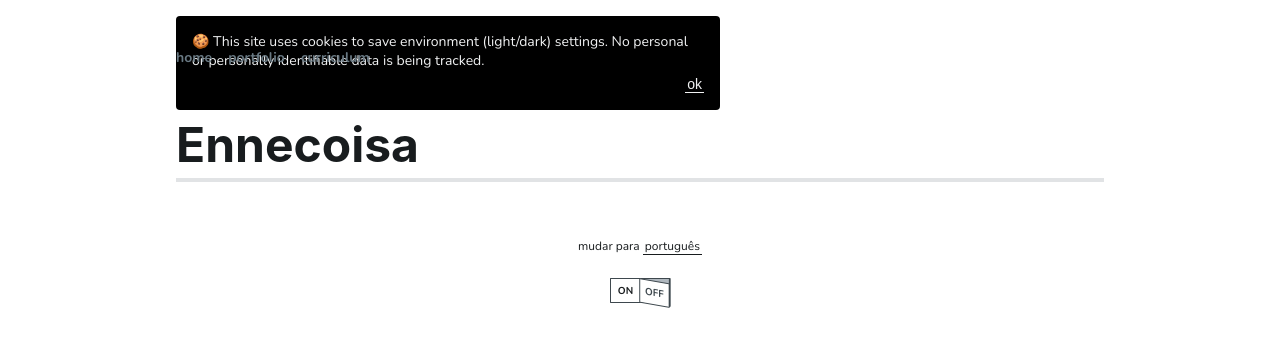
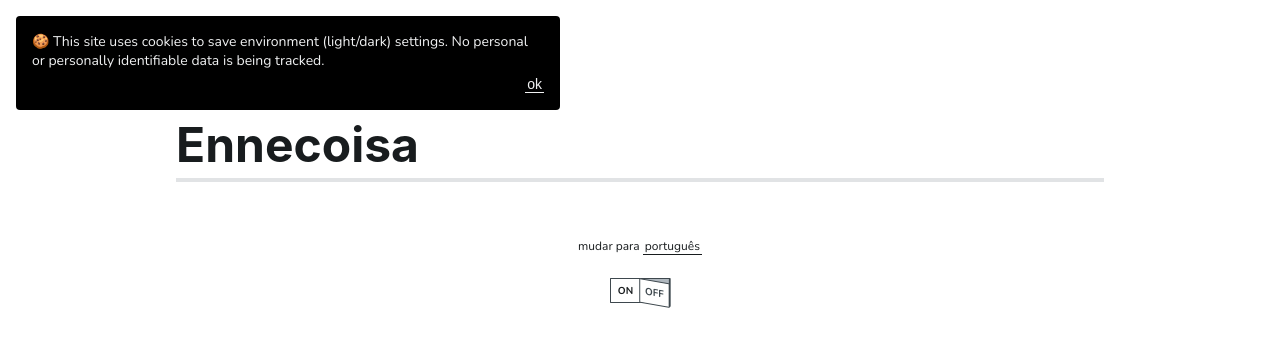
Before and after one commit to gabischima/gabischima.github.io, a Jekyll site: the page built from en/ennecoisa.md, in a window 1280 px wide. Shown: the top 347 px of the page. Built offline with Jekyll 4.4.1, drawn with Linux system fonts in a browser that asks for light colours.

Commit message:
style: update cookies

```diff
--- a/assets/css/cookies.scss
+++ b/assets/css/cookies.scss
@@ -7,6 +7,9 @@
   padding: 16px;
   font-size: 14px;
   width: 100%;
+  position: sticky;
+  top: 0;
+  z-index: 1;
 }
 
 .gsm-cookies._show {
@@ -39,7 +42,7 @@
 
 @media screen and (min-width: 960px) {
   .gsm-cookies {
-    position: absolute;
+    position: fixed;
     z-index: 1;
     bottom: auto;
     top: 16px;
--- a/assets/css/general.scss
+++ b/assets/css/general.scss
@@ -139,6 +139,7 @@
     background-color: transparent;
     box-shadow: none;
     padding-top: 48px;
+    z-index: 0;
   }
 
   .gsm-nav-list {
```
